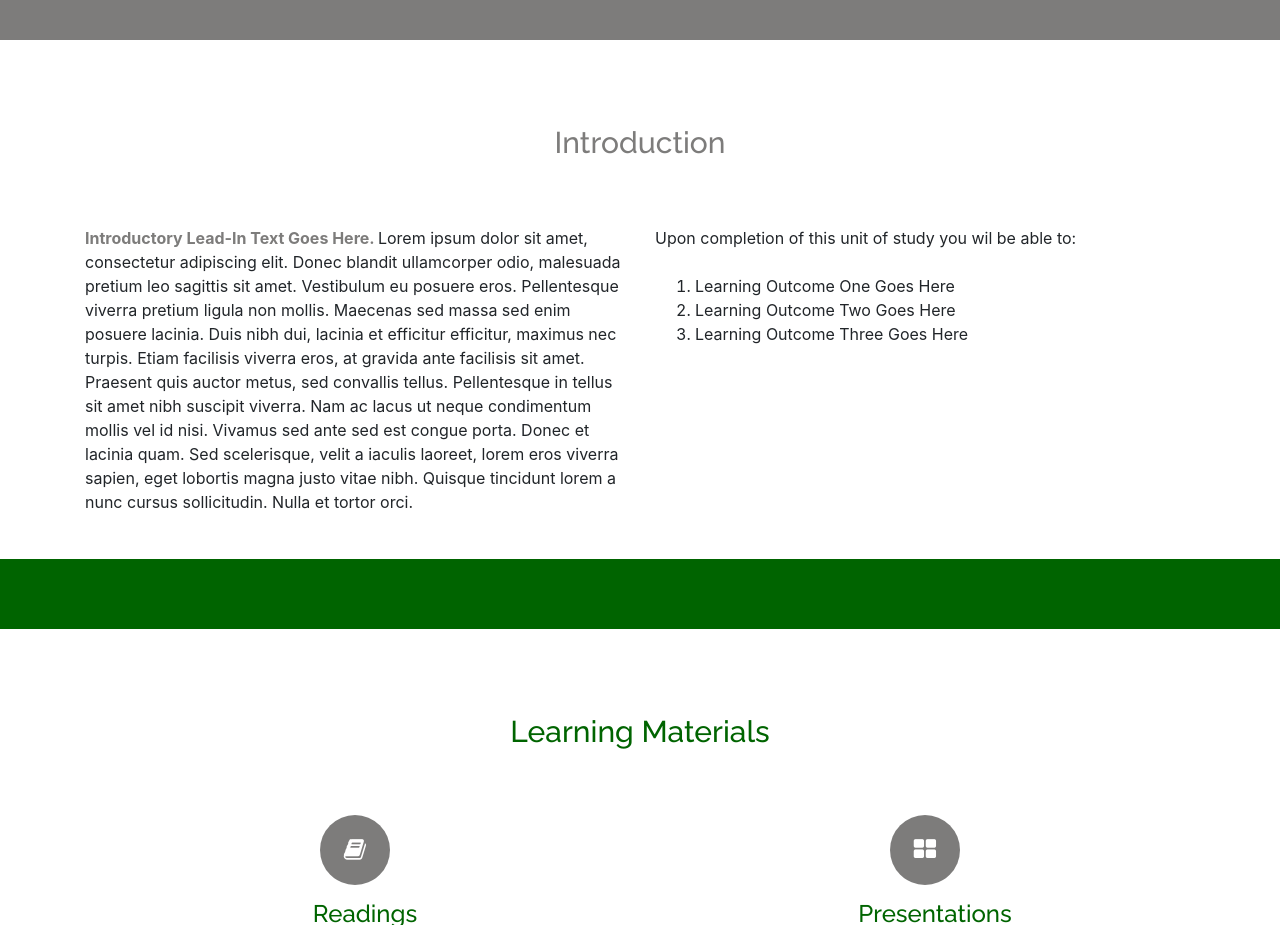
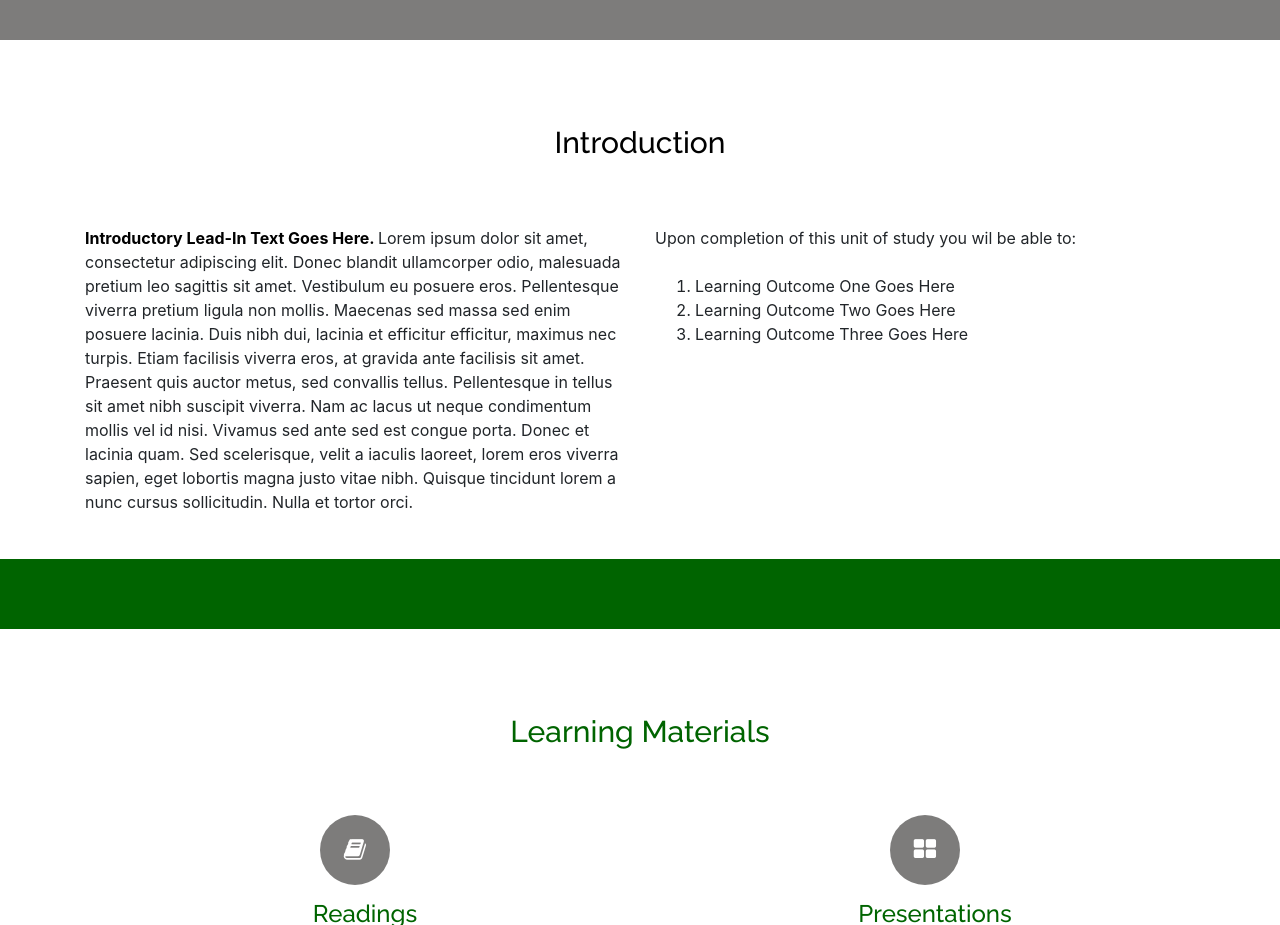
Before and after one commit to edwinmerced/WUMT, a plain HTML site: page index3.html in a window 1280 px wide. Shown: the part 900-1825 px from the top of the page. Drawn offline with Linux system fonts and the light colour scheme.

Commit message:
Add files via upload

```diff
--- a/index3.html
+++ b/index3.html
@@ -168,12 +168,12 @@ text-decoration:underline;
 <section class="features" id="introduction">
     <div class="container">
 
-         <h2 class="text-center" style="color:#7d7c7b;">
+         <h2 class="text-center" style="color:#000000;">
       Introduction
         </h2>
 
         <div class="row">
-         <div class="col-md-6"><strong style="color:#7d7c7b;">Introductory Lead-In Text Goes Here. </strong>Lorem ipsum dolor sit amet, consectetur adipiscing elit. Donec blandit ullamcorper odio, malesuada pretium leo sagittis sit amet. Vestibulum eu posuere eros. Pellentesque viverra pretium ligula non mollis. Maecenas sed massa sed enim posuere lacinia. Duis nibh dui, lacinia et efficitur efficitur, maximus nec turpis. Etiam facilisis viverra eros, at gravida ante facilisis sit amet. Praesent quis auctor metus, sed convallis tellus. Pellentesque in tellus sit amet nibh suscipit viverra. Nam ac lacus ut neque condimentum mollis vel id nisi. Vivamus sed ante sed est congue porta. Donec et lacinia quam. Sed scelerisque, velit a iaculis laoreet, lorem eros viverra sapien, eget lobortis magna justo vitae nibh. Quisque tincidunt lorem a nunc cursus sollicitudin. Nulla et tortor orci.</div>
+         <div class="col-md-6"><strong style="color:#000000;">Introductory Lead-In Text Goes Here. </strong>Lorem ipsum dolor sit amet, consectetur adipiscing elit. Donec blandit ullamcorper odio, malesuada pretium leo sagittis sit amet. Vestibulum eu posuere eros. Pellentesque viverra pretium ligula non mollis. Maecenas sed massa sed enim posuere lacinia. Duis nibh dui, lacinia et efficitur efficitur, maximus nec turpis. Etiam facilisis viverra eros, at gravida ante facilisis sit amet. Praesent quis auctor metus, sed convallis tellus. Pellentesque in tellus sit amet nibh suscipit viverra. Nam ac lacus ut neque condimentum mollis vel id nisi. Vivamus sed ante sed est congue porta. Donec et lacinia quam. Sed scelerisque, velit a iaculis laoreet, lorem eros viverra sapien, eget lobortis magna justo vitae nibh. Quisque tincidunt lorem a nunc cursus sollicitudin. Nulla et tortor orci.</div>
          <div class="col-md-6">Upon completion of this unit of study you wil be able to:<br><ol><br>
              <li>Learning Outcome One Goes Here</li>
              <li>Learning Outcome Two Goes Here</li>
```
